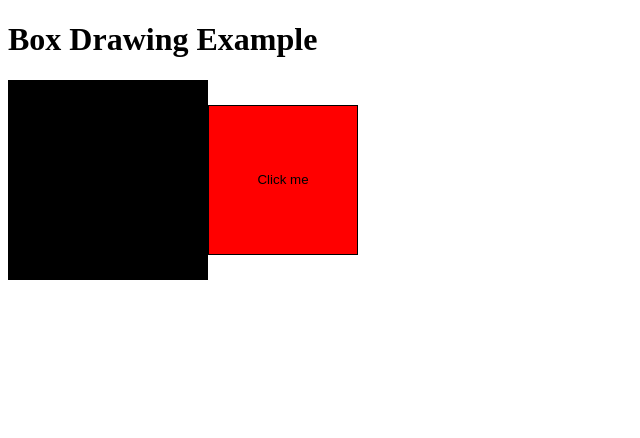
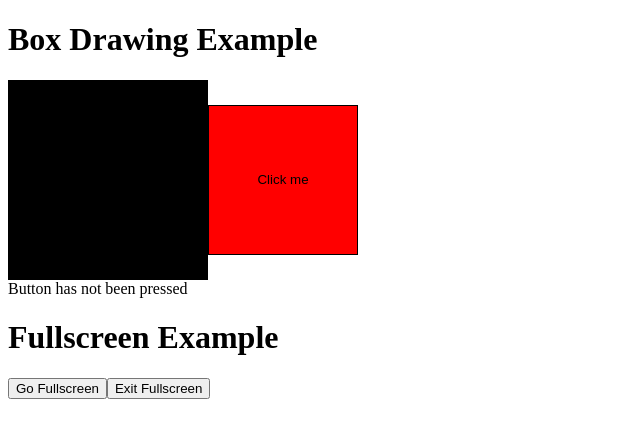
Before and after one commit to bazkitchin/FactoryWorker, a React (Create React App) app: page / in a window 1280 px wide. Shown: the top 438 px of the page, without its empty margins (0-640 px from the left). Built offline with nearby package versions, Linux system fonts and the light colour scheme.

Commit message:
Testing new stuff

```diff
--- a/src/App.tsx
+++ b/src/App.tsx
@@ -1,12 +1,21 @@
 import "./styles.css";
+import * as React from "react";
+import { Provider } from "react-redux";
+import store from "./store";
 import Box from "./components/box";
+import StatusComponent from "./components/status";
+import FullScreenComponent from "./components/fullscreen";
 
 export default function App() {
   return (
-    <div>
-      <h1>Box Drawing Example</h1>
-      <Box width={200} height={200} color="black" />
-      <Box width={150} height={150} color="red" />
-    </div>
+    <Provider store={store}>
+      <div>
+        <h1>Box Drawing Example</h1>
+        <Box width={200} height={200} color="black" />
+        <Box width={150} height={150} color="red" />
+        <StatusComponent />
+        <FullScreenComponent />
+      </div>
+    </Provider>
   );
 }
--- a/src/components/box.tsx
+++ b/src/components/box.tsx
@@ -1,4 +1,5 @@
 import React from "react";
+import { useDispatch } from "react-redux";
 
 interface BoxProps {
   width: number;
@@ -7,6 +8,7 @@ interface BoxProps {
 }
 
 const Box: React.FC<BoxProps> = ({ width, height, color }) => {
+  const dispatch = useDispatch();
   const boxStyle: React.CSSProperties = {
     width: `${width}px`,
     height: `${height}px`,
@@ -15,10 +17,15 @@ const Box: React.FC<BoxProps> = ({ width, height, color }) => {
   };
 
   const handleClick = () => {
-    console.log('Mouse clicked');
+    dispatch({ type: "BUTTON_PRESSED_" + color });
+    console.log("Mouse clicked");
   };
 
-  return <button style={boxStyle} onClick={handleClick}>Click me</button>;
+  return (
+    <button style={boxStyle} onClick={handleClick}>
+      Click me
+    </button>
+  );
 
   //return <div style={boxStyle}></div>;
 };
--- /dev/null
+++ b/src/components/fullscreen.tsx
@@ -0,0 +1,19 @@
+import React from "react";
+
+const FullScreenComponent: React.FC = () => {
+  // const handle = useFullScreenHandle();
+  const enterFullscreen = () => {
+    // document.documentElement.webkitRequestFullScreen();
+  };
+  const exitFullscreen = () => {};
+
+  return (
+    <div>
+      <h1>Fullscreen Example</h1>
+      <button onClick={enterFullscreen}>Go Fullscreen</button>
+      <button onClick={exitFullscreen}>Exit Fullscreen</button>
+    </div>
+  );
+};
+
+export default FullScreenComponent;
--- /dev/null
+++ b/src/components/status.tsx
@@ -0,0 +1,19 @@
+// src/components/StatusComponent.tsx
+
+import React from "react";
+import { useSelector } from "react-redux";
+
+const StatusComponent: React.FC = () => {
+  const isButton1Pressed = useSelector((state: any) => state.isButton1Pressed);
+  const isButton2Pressed = useSelector((state: any) => state.isButton2Pressed);
+
+  return (
+    <div>
+      {isButton1Pressed && isButton2Pressed
+        ? "Both Button has been pressed"
+        : "Button has not been pressed"}
+    </div>
+  );
+};
+
+export default StatusComponent;
--- /dev/null
+++ b/src/store/index.tsx
@@ -0,0 +1,28 @@
+// src/store/index.ts
+
+import { createStore } from "redux";
+
+interface AppState {
+  isButton1Pressed: boolean;
+  isButton2Pressed: boolean;
+}
+
+const initialState: AppState = {
+  isButton1Pressed: false,
+  isButton2Pressed: false,
+};
+
+const reducer = (state = initialState, action: any) => {
+  switch (action.type) {
+    case "BUTTON_PRESSED_black":
+      return { ...state, isButton1Pressed: true };
+    case "BUTTON_PRESSED_red":
+      return { ...state, isButton2Pressed: true };
+    default:
+      return state;
+  }
+};
+
+const store = createStore(reducer);
+
+export default store;
```
Also changed, not shown: package.json (+7 -2 lines), tsconfig.json (+8 -12 lines), .codesandbox/tasks.json, 8 other files (tests, documents, lock files or other folders).
